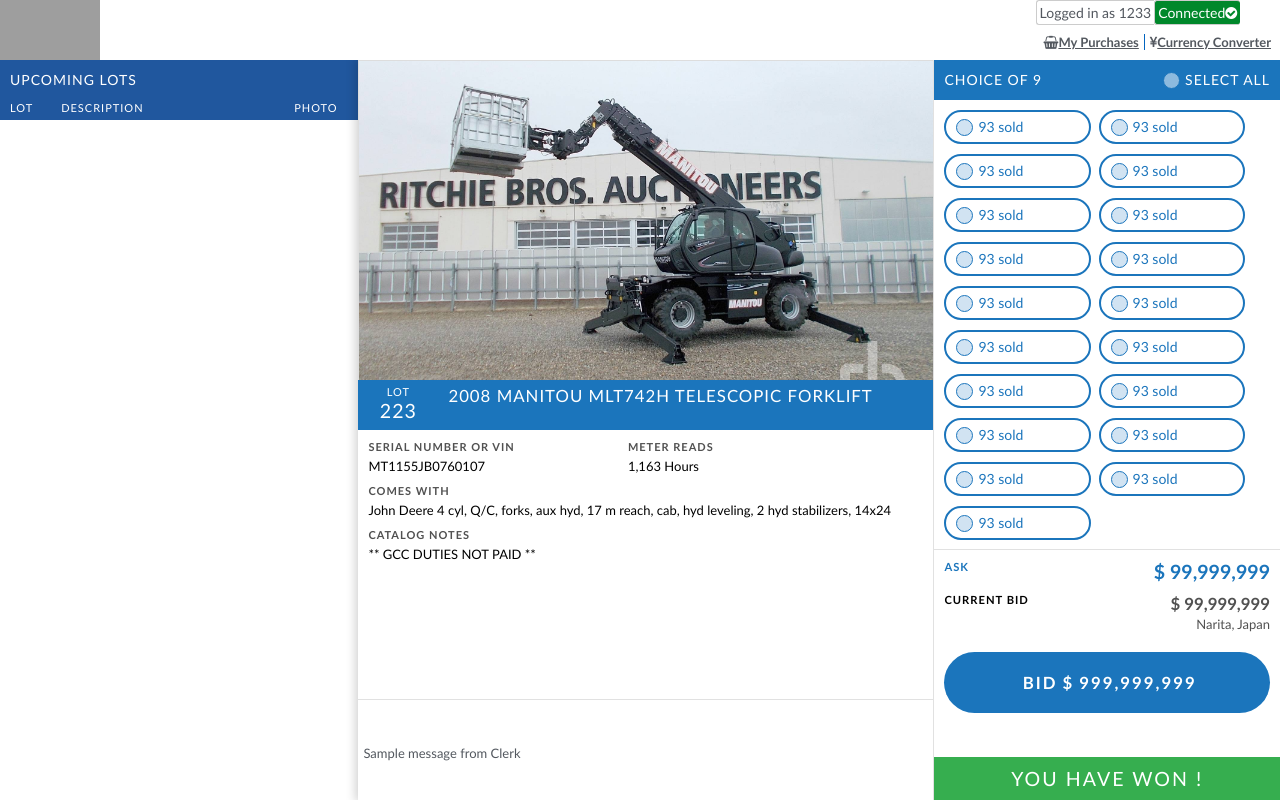
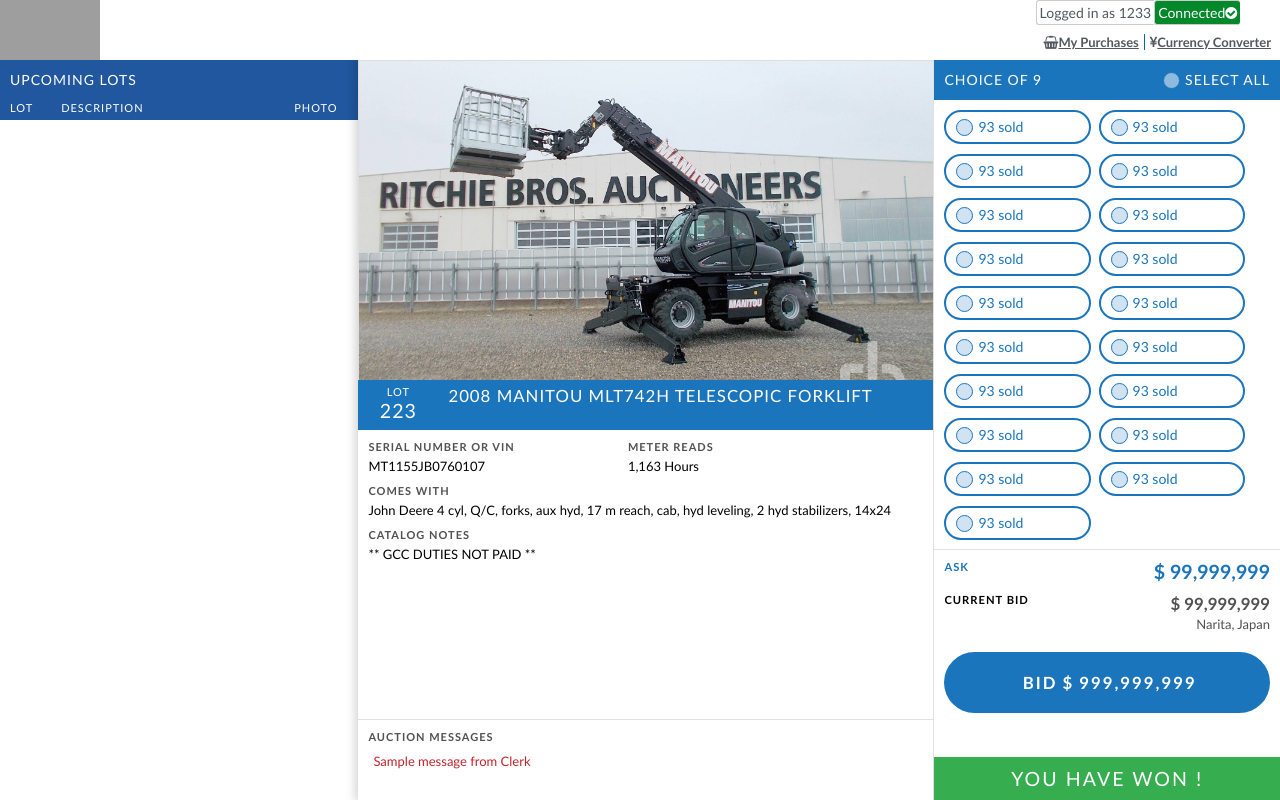
Before and after one commit to liamlevesque/JSA, a plain HTML site: page index.html in a window 1280 px wide. Drawn offline with Linux system fonts and the light colour scheme; grey boxes are pictures that could not be loaded.

Commit message:
styling auction messages

```diff
--- a/index.html
+++ b/index.html
@@ -61,9 +61,7 @@
                   </div>
               </div>
               <div class="messagesContainer">
-                  <div class="sectionTitle">
-                      <span>Auction Messages</span>
-                  </div>
+                  <label class="field-label">Auction Messages</label>
                   <div class="auctionMessageItems">
                     <div>Sample message from Clerk</div>
 
--- a/scss/_colors.scss
+++ b/scss/_colors.scss
@@ -3,11 +3,13 @@ $brand-blue_dark: #20579e;
 
 $green: #36ae4f;
 $orange: #E87511;
+$red: #C2242C;
 
 $c-brand: $brand-blue;
 $c-brand_dark: $brand-blue_dark;
 $c-confirm: $green;
 $c-active: $brand-blue;
+$c-error: $red;
 
 $c-active-contrast: $orange;
 
--- a/scss/_jsa-styles.scss
+++ b/scss/_jsa-styles.scss
@@ -502,6 +502,7 @@ html {
     left: 0;
     width: 100%;
     height: $messages-height;
+    padding: $default-spacing;
 }
 
     .auctionMessageItems {
@@ -511,7 +512,7 @@ html {
 
         div {
           font-size: $default-font-size;
-          color: #53585F;
+          color: $c-error;
           padding: 5px;
 
         }
--- a/scss/_measures.scss
+++ b/scss/_measures.scss
@@ -13,7 +13,7 @@ $section-header-height: 40px;
 
 $photo-height: 320px;
 
-$messages-height: 100px;
+$messages-height: 60px;
 
 $biddingHeight: 250px;
 
```
Also changed, not shown: css/styles.css.
